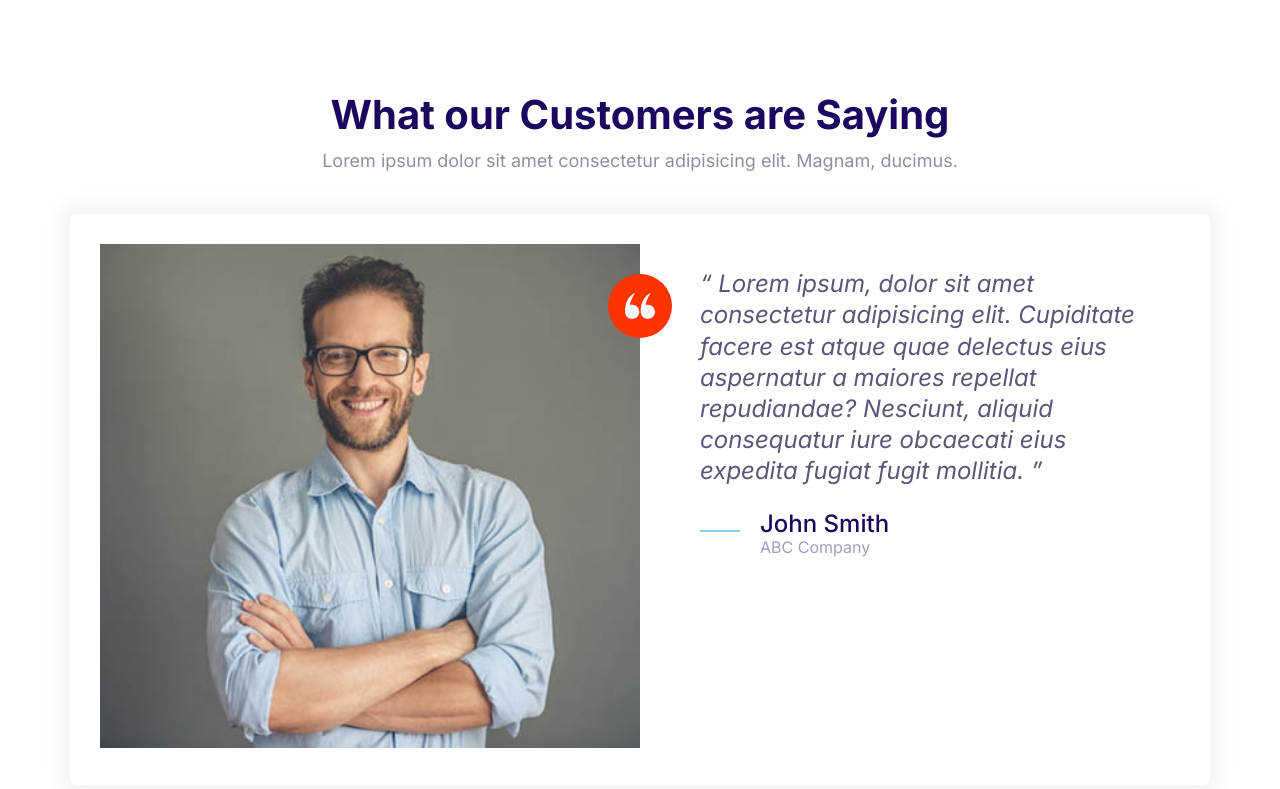
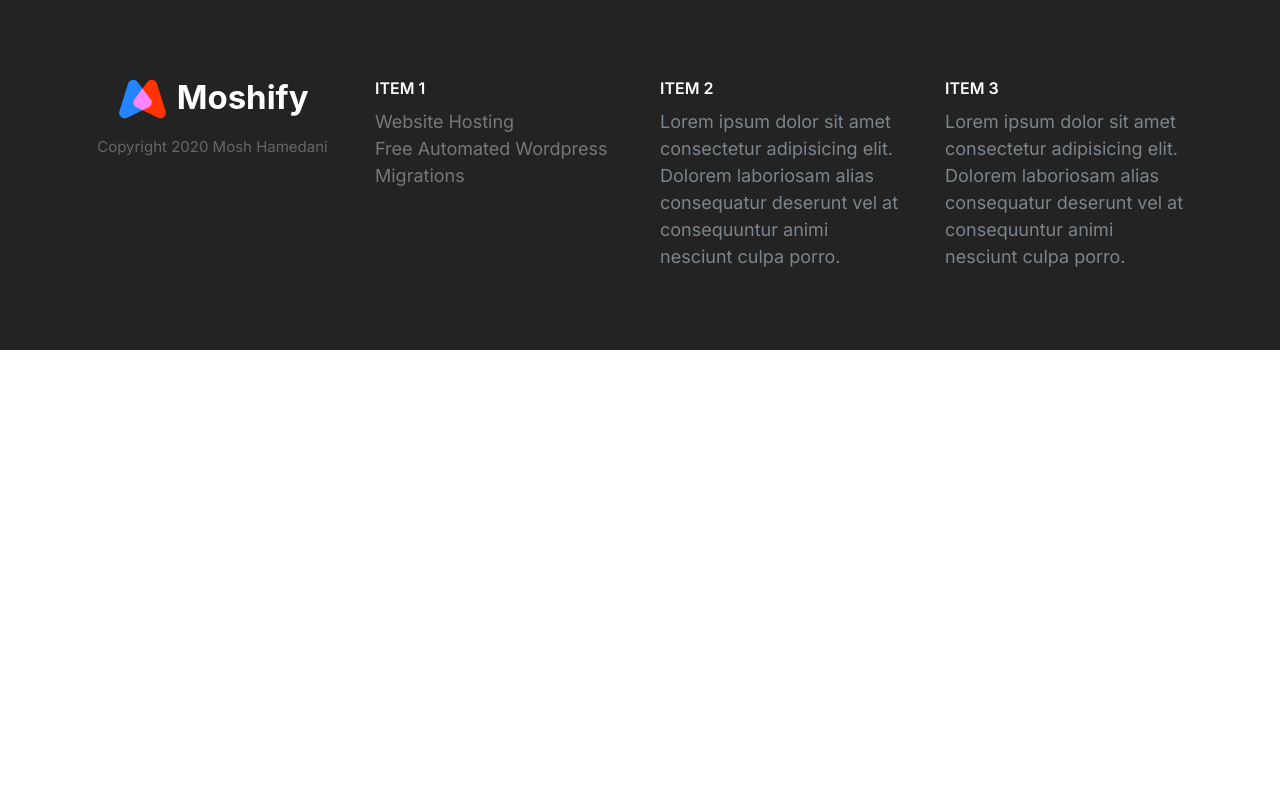
Before and after one commit to obasorelol/soreify, a plain HTML site: page index.html in a window 1280 px wide. Drawn offline with Linux system fonts and the light colour scheme.

Commit message:
Built footer compnent

```diff
--- a/css/styles.css
+++ b/css/styles.css
@@ -813,3 +813,77 @@ font-size: 2.4rem;
         max-width: 700px;
     }
 }
+
+/* footer */
+
+.footer{
+    background: #232323;
+}
+.footer a{
+    color: #777;
+    transition: color 0.3s;
+}
+
+.footer a:hover{
+    color: #fff;
+}
+
+.footer__section{
+    padding: 2rem;
+    border-bottom: 1px solid #393939;
+}
+
+.footer__section .list{
+    margin: 0;
+}
+
+.footer__heading{
+    text-transform: uppercase;
+    font-weight: 600;
+}
+
+.footer__brand{
+    margin-top: 5rem;
+    text-align: center;
+}
+
+.footer__brand img{
+    width: 100%;
+    max-width: 230px;
+}
+
+.footer__copyright{
+    font-size: 2.1rem;
+    color: #fff;
+    opacity: 0.3;
+}
+
+@media screen and (min-width: 768px){
+    .footer__sections{
+        grid-template-columns: repeat(auto-fit, minmax(10rem, 1fr));
+    }
+    .footer .collapsible__chevron{
+        display: none;
+    }
+
+    .footer .collapsible__content{
+        opacity: 1;
+        max-height: 100%;
+    }
+
+    .footer__brand{
+        order: -1;
+        margin-top: 1rem;
+    }
+
+    .footer__copyright{
+        font-size: 1.5rem;
+    }
+    .footer__section{
+        border: 0;
+    }
+
+    .footer__heading{
+        font-size: 1.6rem;
+    }
+}
--- a/index.html
+++ b/index.html
@@ -14,54 +14,55 @@
     />
   </head>
   <body>
-    <section class="block">
-      <header class="block__header">
-        <h2>What our Customers are Saying</h2>
-        <p>
-          Lorem ipsum dolor sit amet consectetur adipisicing elit. Magnam,
-          ducimus.
-        </p>
-      </header>
-      <div class="container">
-        <div class="card testimonial">
-          <div class="grid grid--1x2">
-            <div class="testimonial__image">
-              <img
-                src="images/testimonial.jpg"
-                alt="A happy, smiling customer"
-              />
-              <span class="icon-container icon-container--accent">
-                <svg class="icon icon--white icon--small">
-                  <use xlink:href="icons/sprite.svg#quotes"></use>
-                </svg>
-              </span>
-            </div>
-            <blockquote class="quote">
-              <p class="quote__text">
-                Lorem ipsum, dolor sit amet consectetur adipisicing elit.
-                Cupiditate facere est atque quae delectus eius aspernatur a
-                maiores repellat repudiandae? Nesciunt, aliquid consequatur iure
-                obcaecati eius expedita fugiat fugit mollitia.
-              </p>
-              <footer>
-                <div class="media">
-                  <div class="media__image">
-                    <svg class="icon icon--primary quote__line">
-                      <use xlink:href="icons/sprite.svg#line"></use>
-                    </svg>
-                  </div>
-                  <div class="media__body">
-                    <h3 class="media__title quote__author">John Smith</h3>
-
-                    <p class="quote__organization">ABC Company</p>
-                  </div>
-                </div>
-              </footer>
-            </blockquote>
+    <footer class="block block--dark footer">
+      <div class="container grid footer__sections">
+        <section class="collapsible collapsible--expanded footer__section">
+          <header class="collapsible__header">
+            <h2 class="collapsible__heading footer__heading">Item 1</h2>
+            <svg class="icon icon--white collapsible__chevron">
+              <use xlink:href="icons/chevron.svg"></use>
+            </svg>
+          </header>
+          <div class="collapsible__content">
+            <ul class="list">
+              <li><a href="#">Website Hosting</a></li>
+              <li><a href="#">Free Automated Wordpress</a></li>
+              <li><a href="#">Migrations</a></li>
+            </ul>
           </div>
-        </div>
+        </section>
+        <section class="collapsible footer__section">
+          <header class="collapsible__header">
+            <h2 class="collapsible__heading footer__heading">Item 2</h2>
+            <svg class="icon icon--white collapsible__chevron">
+              <use xlink:href="icons/chevron.svg"></use>
+            </svg>
+          </header>
+          <div class="collapsible__content">
+            Lorem ipsum dolor sit amet consectetur adipisicing elit. Dolorem
+            laboriosam alias consequatur deserunt vel at consequuntur animi
+            nesciunt culpa porro.
+          </div>
+        </section>
+        <section class="collapsible footer__section">
+          <header class="collapsible__header">
+            <h2 class="collapsible__heading footer__heading">Item 3</h2>
+            <svg class="icon icon--white collapsible__chevron">
+              <use xlink:href="icons/chevron.svg"></use>
+            </svg>
+          </header>
+          <div class="collapsible__content">
+            Lorem ipsum dolor sit amet consectetur adipisicing elit. Dolorem
+            laboriosam alias consequatur deserunt vel at consequuntur animi
+            nesciunt culpa porro.
+          </div>
+        </section>
+        <section class="footer__brand">
+          <img src="images/logo.svg" alt="" />
+          <p class="footer__copyright">Copyright 2020 Mosh Hamedani</p>
+        </section>
       </div>
-    </section>
+    </footer>
     <script src="js/main.js"></script>
   </body>
 </html>
```
Also changed, not shown: components/footer.html (added, +49 -0 lines).
